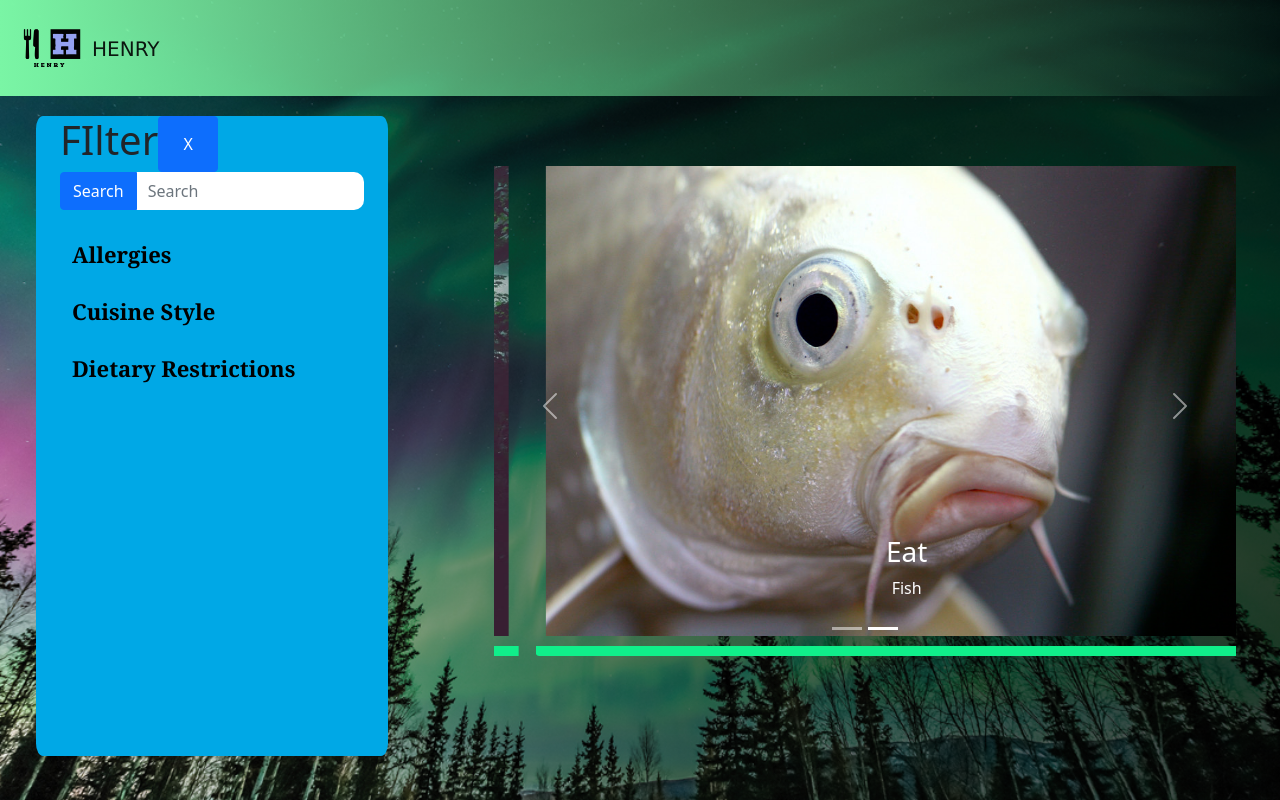
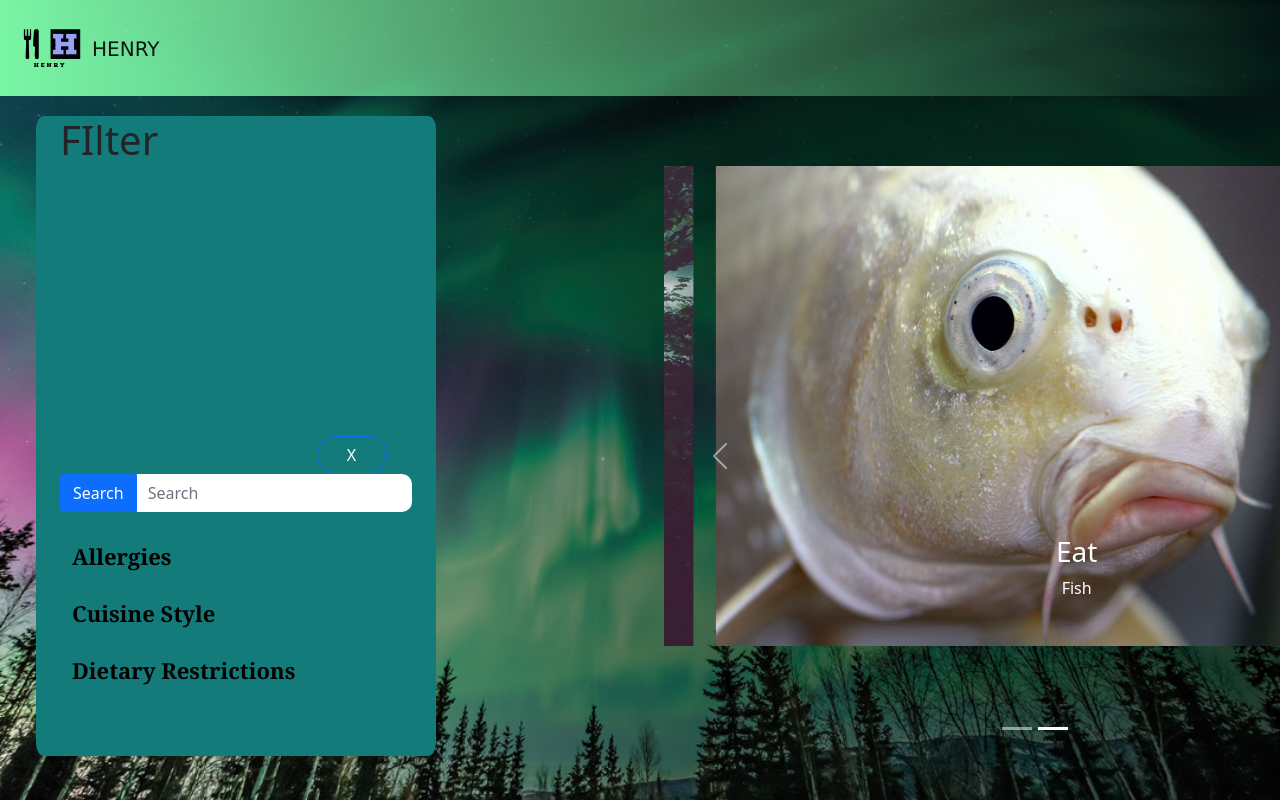
Before and after one commit to dhe30/cook, a React (Create React App) app: page / in a window 1280 px wide. Built offline with nearby package versions, Linux system fonts and the light colour scheme.

Commit message:
formated button

```diff
--- a/src/App.js
+++ b/src/App.js
@@ -16,7 +16,7 @@ function App() {
       </Row>
       <Row>
         <Col>
-        <div className='fixed'>
+        <div>
 
         {/* where the bottun goes*/}
         <Filter/>
--- a/src/components/Carasal.js
+++ b/src/components/Carasal.js
@@ -11,8 +11,8 @@ function Carasal(){
         <Container>
         <Carousel>
             <CarouselItem>
-                <img src= {Forest}/>
-                <Carousel.Caption>
+                <img className = 'rounded' src= {Forest}/>
+                <Carousel.Caption id = 'test'>
                     <h3>
                         Eat
                     </h3>
@@ -22,7 +22,7 @@ function Carasal(){
                 </Carousel.Caption>
             </CarouselItem>
             <CarouselItem>
-                <img src= {Fish} class = 'rounded'/>
+                <img  className = 'rounded' src= {Fish}/>
                 <Carousel.Caption>
                     <h3>
                         Eat
--- a/src/components/Filter.js
+++ b/src/components/Filter.js
@@ -1,11 +1,11 @@
 import '../index.css'
 import 'bootstrap/dist/css/bootstrap.css';
 import Button from "react-bootstrap/Button";
-import menuIcon from '../assets/menu.png';
+import menuIcon from '../assets/search-13-xxl.png';
 import Sidebar from './Sidebar';
 import Forest from '../assets/Forest_Background.jpeg';
 import {useState} from 'react';
-import { Row, Container, Navbar } from 'react-bootstrap';
+import { Row, Container, Navbar, Stack } from 'react-bootstrap';
 function Filter(){
     const [SBIsOpen, setSBIsOpen] = useState(false);
 
@@ -16,9 +16,17 @@ function Filter(){
         <Container>
             <Row>
                 {SBIsOpen ?
-                (<Button id = 'MenuButton' variant = 'outline-primrary' onClick = {opener}>
+                (<Stack gap = {3}>
+                <Button id = 'MenuButton'  onClick = {opener}>
                     <img id = 'menuIcon' src = {menuIcon}/>
-                </Button>) :
+                </Button>
+                <Row id = 'explain'>
+                    <p>
+                    Lorem ipsum dolor sit amet, consectetur adipiscing elit, sed do eiusmod tempor incididunt ut labore et dolore magna aliqua. Amet massa vitae tortor condimentum lacinia. At erat pellentesque adipiscing commodo elit at imperdiet
+                    </p>
+                </Row>
+                </Stack>
+                ) :
                 <Sidebar onClick = {opener}/>
                 }
             </Row>
--- a/src/components/Sidebar.js
+++ b/src/components/Sidebar.js
@@ -1,4 +1,4 @@
-import { Row, Container, Navbar} from 'react-bootstrap';
+import { Row, Container, Navbar, Col} from 'react-bootstrap';
 import 'bootstrap/dist/css/bootstrap.css';
 import InputGroup from "react-bootstrap/InputGroup";
 import FormControl from "react-bootstrap/FormControl";
@@ -6,7 +6,8 @@ import Button from "react-bootstrap/Button";
 import '../index.css'
 function Sidebar(props){
   return(
-    <div>
+    <Col>
+      <div className='fixed'>
     <Container className = 'sidebar'>
       <Row>
         <div className='flexar'>
@@ -48,6 +49,7 @@ function Sidebar(props){
 
     </Container>
     </div>
+    </Col>
   )
 };
 
--- a/src/index.css
+++ b/src/index.css
@@ -16,16 +16,15 @@
 .background {
   background-image: linear-gradient(to left, rgba(0, 0, 0, 0.7),60%,transparent),
   url('./assets/Fairbanks-Aurora.jpg');
-  background-size:cover;
+  background-size: cover;
   background-Repeat:no-repeat;
   height:100vh;
-  margin-left: -40px;
+
   background-position: center;
-  position:fixed;
   background-attachment: fixed;
 }
 .sidebar{
-  background-color :#00a8e6;
+  background-color :rgb(20, 123, 123);
   z-index: 100;
   height: 80vh;
   margin-top:20px;
@@ -85,16 +84,27 @@ li {
 }
 
 #test {
-  background-color: azure;
+  background-color: rgb(20, 123, 123);
+
 }
+#textally {
 
+}
 #MenuButton {
-  width: 60px;
+  margin: auto;
+  margin-top: 40vh;
+  margin-left: 45%;
+  width: 70px;
   box-shadow: none;
+  background-color: rgb(20, 123, 123);
+  border-radius: 30px;
 }
-
+#explain {
+  color: aliceblue;
+  text-align: center;
+}
 .fixed {
-  width:400px
+  width:400px;
 }
 .please {
   height: 110px;
@@ -102,23 +112,30 @@ li {
 
 .flexar{
   display: flex;
+  width:400px;
 }
 .carousel {
   margin-top: 8%;
   margin-right: 10px;
-  height: 500px;
+  height: 600px;
 }
 .fixedc {
-  box-sizing:border-box;
+
   position: fixed;
-  right: 10px;
+  left: 50%;
+
   width:100vh;
 }
 .carousel-item img {
   overflow: hidden;
   padding: 10px;
   height: 500px;
-  border-width: 0px 0px 10px 0px;
-  border-style: solid;
-  border-color: #10ef8a;
+
+  transition: transform .2s;
 }
+.carousel-item h1 {
+  color:white;
+}
+.carousel-item img:hover {
+  transform: scale(1.1);
+}
```
Also changed, not shown: src/assets/icons8-search-50.png (added), src/assets/search-13-xxl.png (added).
